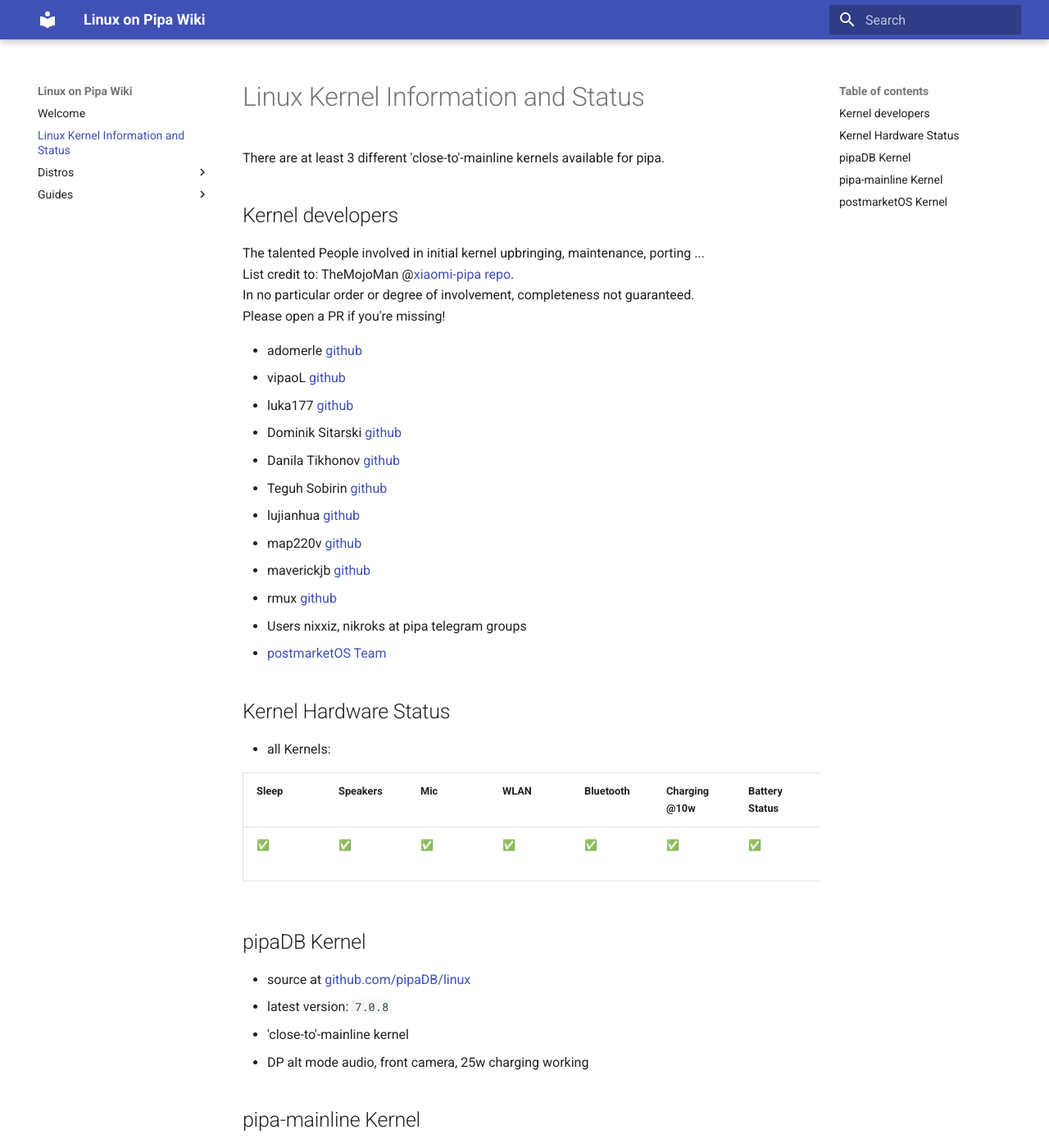
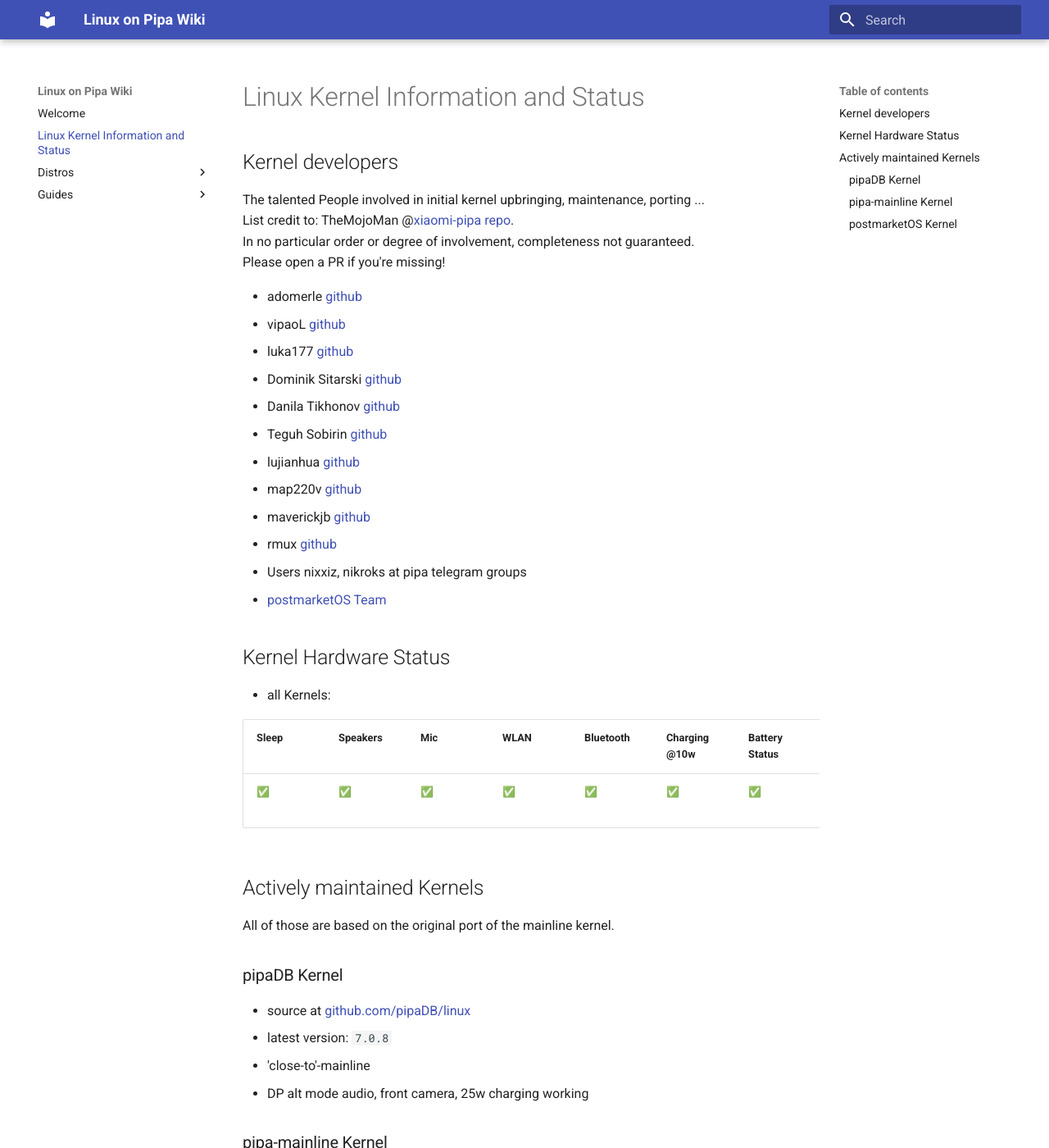
Before and after one commit to AnmiTaliDev/pipa-linux-wiki, an MkDocs documentation site: the page built from docs/kernel.md, in a window 1280 px wide and 1400 px high. Shown: the whole window at 82% size. Built offline with MkDocs 1.6.1 and Material for MkDocs 9.7.7, drawn with Linux system fonts in a browser that asks for light colours; some of the changed text lies outside the part shown.

```diff
--- a/docs/kernel.md
+++ b/docs/kernel.md
@@ -1,6 +1,4 @@
 # Linux Kernel Information and Status
-
-There are at least 3 different 'close-to'-mainline kernels available for pipa.
 
 ## Kernel developers
 The talented People involved in initial kernel upbringing, maintenance, porting ...
@@ -24,28 +22,29 @@ Please open a PR if you're missing!
 ## Kernel Hardware Status
 - all Kernels:
 
-| Sleep | Speakers | Mic | WLAN | Bluetooth | Charging @10w | Battery Status | Hall | Display | Brightness | Touch | GPU | USB (Host/Client) | DP alt mode | UFS | Back Camera | Front Camera | Sensors | Xiaomi Keyboard | Pen | Hall Sensor
-| ----------- | ----------- | ----------- | ----------- | ----------- | ----------- | ----------- | ----------- | ----------- | ----------- | ----------- | ----------- | ----------- | ----------- | ----------- | ----------- | ----------- | ----------- | ----------- | ----------- | ----------- |
-| ✅️ | ✅️ | ✅️ | ✅️ | ✅️ | ✅️ | ✅️ | ✅️ | ✅️ | ✅️ | ✅️ | ✅️ | ✅️ | ✅️ (Video only) | ✅️ | ⚠️ (sometimes) | ❌️ | ⚠️ (flaky) | ✅️ | ✅️ | ✅ |
+| Sleep | Speakers | Mic | WLAN | Bluetooth | Charging @10w | Battery Status | Hall Sensor | Display | Brightness | Touch | GPU | USB (Host/Client) | DP alt mode | UFS | Back Camera | Front Camera | Sensors | Xiaomi Keyboard | Pen |
+| ----------- | ----------- | ----------- | ----------- | ----------- | ----------- | ----------- | ----------- | ----------- | ----------- | ----------- | ----------- | ----------- | ----------- | ----------- | ----------- | ----------- | ----------- | ----------- | ----------- |
+| ✅️ | ✅️ | ✅️ | ✅️ | ✅️ | ✅️ | ✅️ | ✅️ | ✅️ | ✅️ | ✅️ | ✅️ | ✅️ | ✅️ (Video only) | ✅️ | ⚠️ (sometimes) | ❌️ | ⚠️ (flaky) | ✅️ | ✅️ |
 
+## Actively maintained Kernels
+All of those are based on the original port of the mainline kernel.
 
-
-## pipaDB Kernel
+### pipaDB Kernel
 - source at [github.com/pipaDB/linux](https://github.com/pipaDB/linux)
 - latest version: `7.0.8`
-- 'close-to'-mainline kernel
+- 'close-to'-mainline
 - DP alt mode audio, front camera, 25w charging working
 
 
 
-## pipa-mainline Kernel
+### pipa-mainline Kernel
 - source at [github.com/pipa-mainline/linux](https://github.com/pipa-mainline/linux)
 - latest version: `6.18.28`
-- 'close-to'-mainline kernel
+- 'close-to'-mainline
 
 
 
-## postmarketOS Kernel
+### postmarketOS Kernel
 - source at [gitlab.postmarketos.org/postmarketOS/pmaports/-/tree/main/device/testing/linux-xiaomi-pipa](https://gitlab.postmarketos.org/postmarketOS/pmaports/-/tree/main/device/testing/linux-xiaomi-pipa)
 - latest version: `7.0.6`
 - mainline kernel with separate patches
```
Also changed, not shown: docs/distros/1-overview.md (+16 -7 lines), docs/guides/1-tips-tricks.md (added, +1 -0 lines), docs/guides/2-distro-install.md (added, +1 -0 lines), docs/guides/3-kernel-building.md (added, +1 -0 lines), docs/guides/4-x86-software.md (added, +1 -0 lines), docs/guides/5-linux-android-multiboot.md (added, +1 -0 lines), docs/guides/6-uefi-install.md (added, +1 -0 lines), docs/guides/distro-install.md (deleted), docs/guides/kernel-building.md (deleted), docs/guides/linux-android-multiboot.md (deleted), docs/guides/tips-tricks.md (deleted), docs/guides/uefi-install.md (deleted), docs/guides/x86-software.md (deleted).
